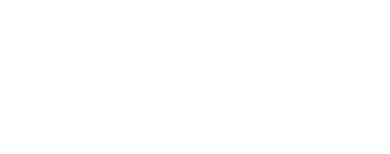
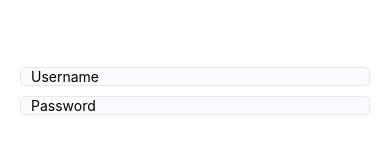
Before and after one commit to IanKaire/CytonnAuthentication, a React Native app: screen / in a window 390 px wide. Shown: the part 158-312 px from the top of the page. Built offline with nearby package versions, Linux system fonts and the light colour scheme.

Commit message:
created CustomInput component

```diff
--- /dev/null
+++ b/src/components/CustomInput/CustomInput.js
@@ -0,0 +1,40 @@
+import React from 'react';
+import {View, Text, TextInput, StyleSheet} from 'react-native';
+
+const CustomInput = ({
+  value,
+  setValue,
+  placeholder,
+  secureTextEntry,
+}) => {
+  return (
+          <View
+            style={
+              styles.container}>
+            <TextInput
+              value={value}
+              onChangeText={setValue}
+              placeholder={placeholder}
+              style={styles.input}
+              secureTextEntry={secureTextEntry}
+            />
+          </View>
+      )}
+;
+
+const styles = StyleSheet.create({
+  container: {
+    backgroundColor: '#F9FBFC',
+    width: '100%',
+
+    borderColor: '#e8e8e8',
+    borderWidth: 1,
+    borderRadius: 5,
+
+    paddingHorizontal: 10,
+    marginVertical: 5,
+  },
+  input: {},
+});
+
+export default CustomInput;
--- /dev/null
+++ b/src/components/CustomInput/index.js
@@ -0,0 +1 @@
+export { default } from './CustomInput';
--- a/src/screens/SignInScreen/SignInScreen.js
+++ b/src/screens/SignInScreen/SignInScreen.js
@@ -1,10 +1,15 @@
 
-import React from 'react';
-import { View, Text, StyleSheet, Image, useWindowDimensions } from 'react-native';
+import React, { useState } from 'react';
+import { View, StyleSheet, Image, useWindowDimensions } from 'react-native';
 import Logo from '../../../assets/images/Logo_1.png';
+import CustomInput from '../../components/CustomInput';
 
 const SignInScreen = () => {
+    const [username, setUserName] = useState('');
+    const [password, setPassword] = useState('');
+
     const {height} = useWindowDimensions();
+
     return (
         <View style={styles.root}>
              <Image
@@ -12,6 +17,8 @@
                 style={[styles.logo, {height: height * 0.3}]}
                 resizeMode="contain"
         />
+        <CustomInput placeholder="Username" value={username} setValue={setUserName} secureTextEntry={false}/>
+        <CustomInput placeholder="Password" value={password} setValue={setPassword} secureTextEntry={true}/>
         </View>
     );
 };
```
